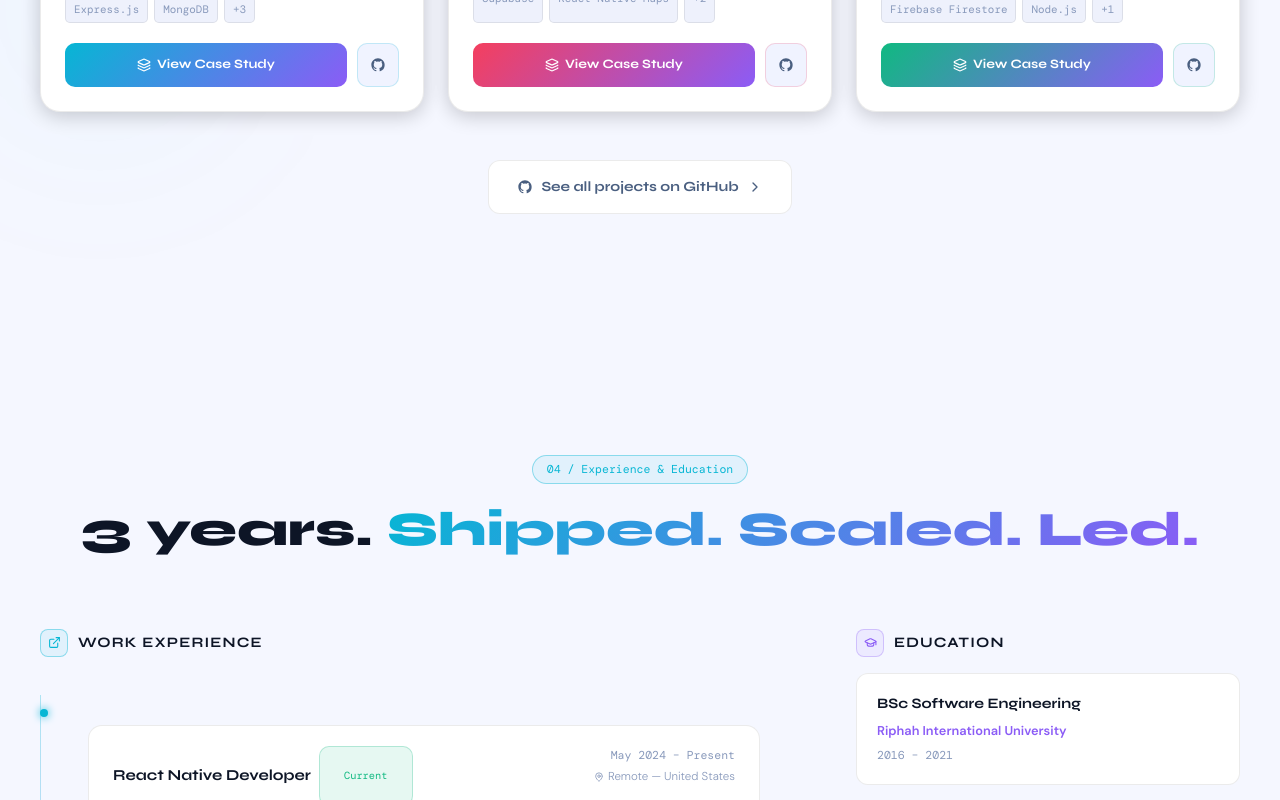
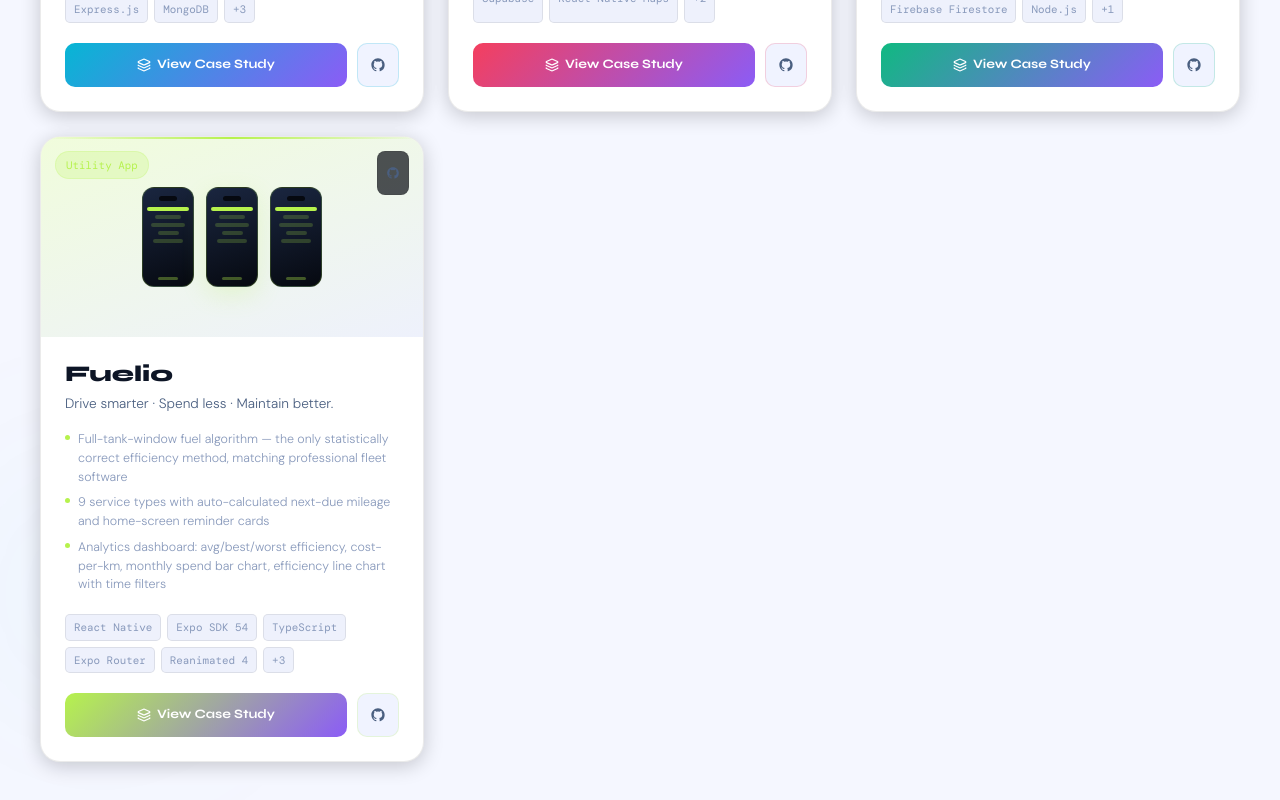
Before and after one commit to aashir-athar/aashir-athar.github.io, a React (Vite) app: page / in a window 1280 px wide. Shown: the part 3760-4560 px from the top of the page. Built offline with nearby package versions, Linux system fonts and the light colour scheme; a web font is replaced by a local one.

Commit message:
Added a new project in projects.ts

```diff
--- a/src/data/projects.ts
+++ b/src/data/projects.ts
@@ -76,4 +76,29 @@
       { label: 'Backend', value: 'Node.js' },
     ],
   },
+  {
+    id: 'fuelio',
+    name: 'Fuelio',
+    tagline: 'Drive smarter · Spend less · Maintain better.',
+    description:
+      'A 100% offline, privacy-first vehicle management app built with React Native & Expo. Track fuel fills with a statistically correct full-tank-window efficiency algorithm, log service history across 9 service types, and visualise spending with line and bar charts — all on-device with zero cloud, zero ads, and zero tracking.',
+    features: [
+      'Full-tank-window fuel algorithm — the only statistically correct efficiency method, matching professional fleet software',
+      '9 service types with auto-calculated next-due mileage and home-screen reminder cards',
+      'Analytics dashboard: avg/best/worst efficiency, cost-per-km, monthly spend bar chart, efficiency line chart with time filters',
+      '100% offline — all data in AsyncStorage, zero network requests, one-tap full data wipe',
+      'Multi-unit support: km/mi, L/gal, 7 currencies (USD, EUR, GBP, PKR, AED, SAR, INR), system/light/dark theme',
+    ],
+    tech: ['React Native', 'Expo SDK 54', 'TypeScript', 'Expo Router', 'Reanimated 4', 'Zustand', 'AsyncStorage', 'Expo Haptics'],
+    github: 'https://github.com/aashir-athar/fuelio',
+    accent: '#B6F24D',
+    accentGlow: 'rgba(182,242,77,0.2)',
+    category: 'Utility App',
+    highlights: [
+      { label: 'Storage', value: '100% Offline' },
+      { label: 'Service Types', value: '9' },
+      { label: 'Fuel Types', value: '5' },
+      { label: 'Architecture', value: 'New Arch' },
+    ],
+  },
 ]
```
